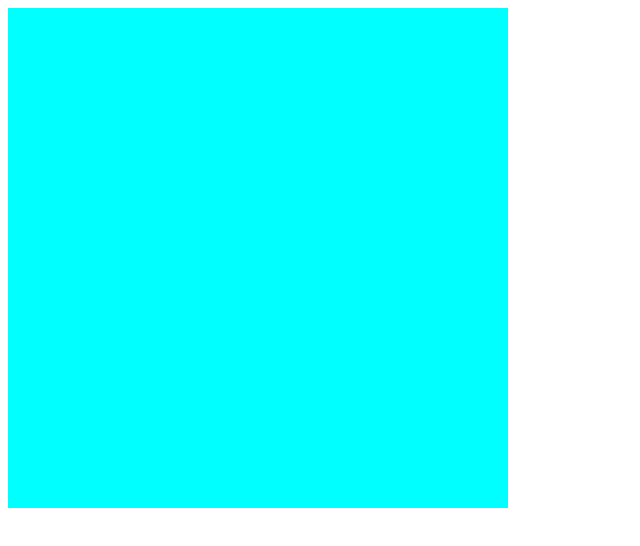
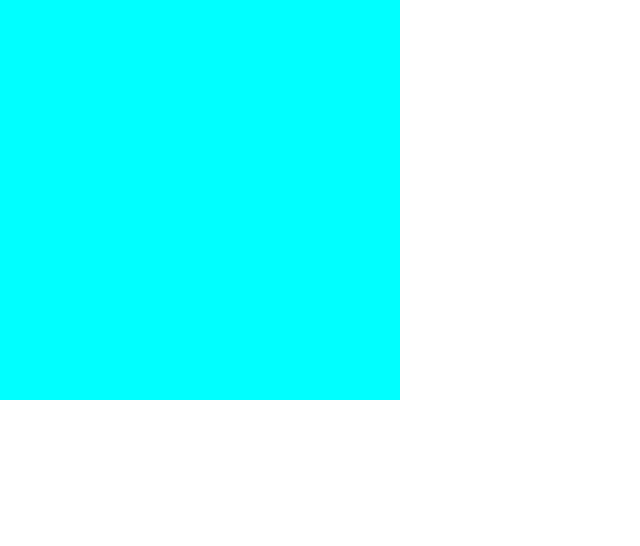
Before and after one commit to rushikeshragde/java_code, a plain HTML site: page index.html in a window 1280 px wide. Shown: the whole page, without its empty margins (0-640 px from the left). Drawn offline with Linux system fonts and the light colour scheme.

Commit message:
css added

```diff
--- a/index.html
+++ b/index.html
@@ -3,15 +3,9 @@
 <head>
     <meta charset="UTF-8">
     <meta name="viewport" content="width=device-width, initial-scale=1.0">
+    <link rel="stylesheet" href="main.css">
     <title>Document</title>
-    <style>
-        .container
-        {
-            width: 500px;
-            height: 500px;
-            background: aqua;
-        }
-    </style>
+
 </head>
 <body>
     <div class="container">
--- /dev/null
+++ b/main.css
@@ -0,0 +1,11 @@
+*{
+    margin: 0;
+    padding: 0;
+    box-sizing: border-boxg;
+}
+.container
+{
+    width: 400px;
+    height: 400px;
+    background: aqua;
+}
```
